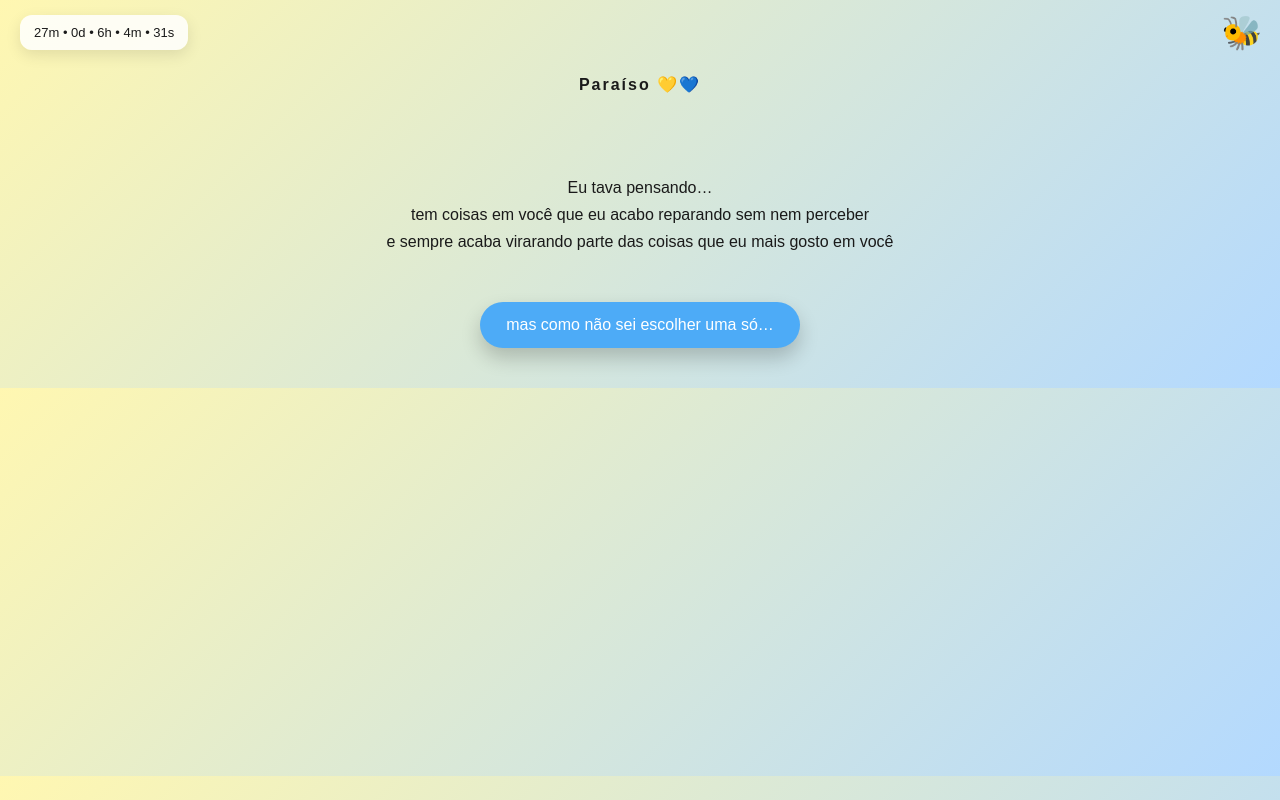
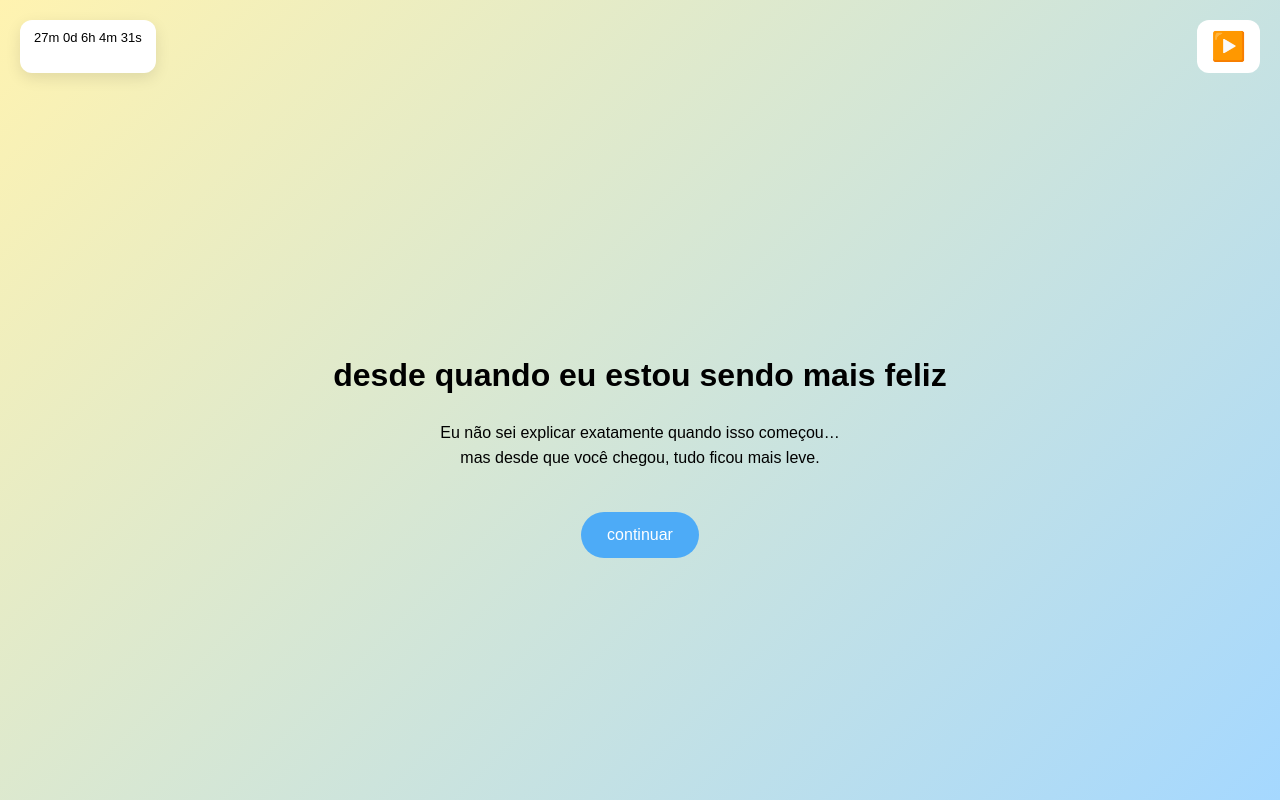
Before and after one commit to isadoraslavov/praminhanamorada, a plain HTML site: page index.html in a window 1280 px wide. Drawn offline with Linux system fonts and the light colour scheme.

Commit message:
Update index.html

```diff
--- a/index.html
+++ b/index.html
@@ -5,134 +5,132 @@
 <title>Para Isa</title>
 
 <style>
-body {
-  margin: 0;
-  font-family: Arial, sans-serif;
-  background: linear-gradient(135deg, #fff7b1, #b3d9ff);
-  overflow-x: hidden;
-  color: #1a1a1a;
+body{
+  margin:0;
+  font-family:Arial;
+  background: linear-gradient(135deg, #fff3b0, #a5d8ff);
+  min-height:100vh;
+}
+
+/* layout principal cheio */
+.wrapper{
+  min-height:100vh;
+  display:flex;
+  flex-direction:column;
 }
 
 /* topo */
-.top {
-  display: flex;
-  justify-content: space-between;
-  align-items: center;
-  padding: 15px 20px;
+.top{
+  display:flex;
+  justify-content:space-between;
+  padding:20px;
 }
 
 /* contador */
-.counter {
-  background: rgba(255,255,255,0.85);
-  padding: 10px 14px;
-  border-radius: 12px;
-  font-size: 13px;
-  box-shadow: 0 5px 15px rgba(0,0,0,0.1);
+.counter{
+  background:white;
+  padding:10px 14px;
+  border-radius:12px;
+  font-size:13px;
+  box-shadow:0 5px 15px rgba(0,0,0,0.1);
 }
 
 /* música */
-.music {
-  font-size: 30px;
-  cursor: pointer;
-  animation: pulse 2s infinite;
+.music{
+  font-size:28px;
+  cursor:pointer;
+  background:white;
+  padding:10px 14px;
+  border-radius:12px;
 }
 
-@keyframes pulse {
-  50% { transform: scale(1.1); }
+/* centro ocupando tela */
+.center{
+  flex:1;
+  display:flex;
+  flex-direction:column;
+  justify-content:center;
+  align-items:center;
+  text-align:center;
+  padding:20px;
 }
 
-/* conteúdo */
-.container {
-  max-width: 700px;
-  margin: auto;
-  padding: 40px 20px;
-  text-align: center;
+/* título novo */
+h1{
+  font-size:32px;
+  margin-bottom:10px;
 }
 
-/* título */
-.header {
-  font-weight: bold;
-  letter-spacing: 2px;
-  text-align: center;
-  margin-top: 10px;
-}
-
-/* texto original preservado */
-.texto {
-  margin-top: 40px;
-  line-height: 1.7;
-  font-size: 16px;
+/* texto */
+p{
+  max-width:600px;
+  line-height:1.6;
 }
 
 /* botão */
-.btn {
-  display: inline-block;
-  margin-top: 30px;
-  padding: 14px 26px;
-  background: #4dabf7;
-  color: white;
-  border-radius: 30px;
-  text-decoration: none;
-  box-shadow: 0 10px 20px rgba(0,0,0,0.2);
-  transition: 0.3s;
-}
-
-.btn:hover {
-  transform: scale(1.05);
+.btn{
+  margin-top:25px;
+  padding:14px 26px;
+  background:#4dabf7;
+  color:white;
+  border-radius:30px;
+  text-decoration:none;
 }
 </style>
 </head>
 
 <body>
 
+<div class="wrapper">
+
 <div class="top">
   <div class="counter" id="contador"></div>
-  <div class="music" onclick="toggleMusic()">🐝</div>
+  <div class="music" onclick="toggleMusic()">▶️</div>
 </div>
 
-<div class="header">Paraíso 💛💙</div>
+<div class="center">
 
-<div class="container">
+<h1>desde quando eu estou sendo mais feliz</h1>
 
-<!-- 🔥 SEU TEXTO ORIGINAL PRESERVADO -->
-<div class="texto">
-<p>Eu tava pensando…<br>
-tem coisas em você que eu acabo reparando sem nem perceber<br>
-e sempre acaba virarando parte das coisas que eu mais gosto em você</p>
-</div>
+<p>
+Eu não sei explicar exatamente quando isso começou…<br>
+mas desde que você chegou, tudo ficou mais leve.
+</p>
 
-<a class="btn" href="pagina2.html">mas como não sei escolher uma só…</a>
+<a class="btn" href="pagina2.html">continuar</a>
 
 </div>
 
 <audio id="musica" src="musica.mp3"></audio>
 
+</div>
+
 <script>
-function toggleMusic() {
-  const m = document.getElementById("musica");
-  m.paused ? m.play() : m.pause();
+function toggleMusic(){
+  const m=document.getElementById("musica");
+  m.paused?m.play():m.pause();
 }
 
-function atualizar() {
-  const inicio = new Date("2024-01-24T00:00:00");
-  const agora = new Date();
+function atualizar(){
+  const inicio=new Date("2024-01-24T00:00:00");
+  const agora=new Date();
 
-  let diff = Math.floor((agora - inicio)/1000);
+  let diff=Math.floor((agora-inicio)/1000);
 
-  let meses = Math.floor(diff/(30*24*3600));
-  diff %= (30*24*3600);
+  let meses=Math.floor(diff/(30*24*3600));
+  diff%=(30*24*3600);
 
-  let dias = Math.floor(diff/(24*3600));
-  diff %= (24*3600);
+  let dias=Math.floor(diff/(24*3600));
+  diff%=(24*3600);
 
-  let horas = Math.floor(diff/3600);
-  diff %= 3600;
+  let horas=Math.floor(diff/3600);
+  diff%=3600;
 
-  let min = Math.floor(diff/60);
-  let seg = diff%60;
+  let min=Math.floor(diff/60);
+  let seg=diff%60;
 
-  document.getElementById("contador").innerHTML =
-    `${meses}m • ${dias}d • ${horas}h • ${min}m • ${seg}s`;
+  document.getElementById("contador").innerHTML=
+  `${meses}m ${dias}d ${horas}h ${min}m ${seg}s`;
 }
 
 setInterval(atualizar,1000);
```
